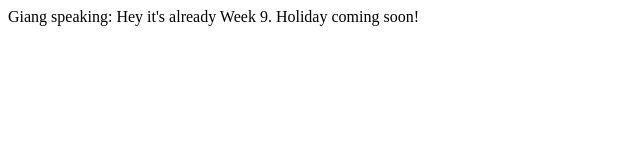
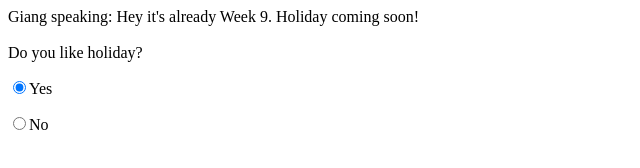
Before and after one commit to giangntgg/BT3103-Week-9, a website: page index.html in a window 1280 px wide. Shown: the whole page, without its empty margins (0-640 px from the left). Drawn offline with Linux system fonts and the light colour scheme.

Commit message:
add some buttons

```diff
--- a/index.html
+++ b/index.html
@@ -2,6 +2,16 @@
   <body>
     <div id="app">
       Giang speaking: Hey it's already Week 9. Holiday coming soon!
+      </br>
+      </br>
+		<label for="yes_no_radio">Do you like holiday?</label>
+		<p>
+			<input type="radio" name="yes_no" checked>Yes</input>
+		</p>
+		<p>
+			<input type="radio" name="yes_no">No</input>
+		</p>
+	</div>
     </div>
   </body>
 </html>
```
